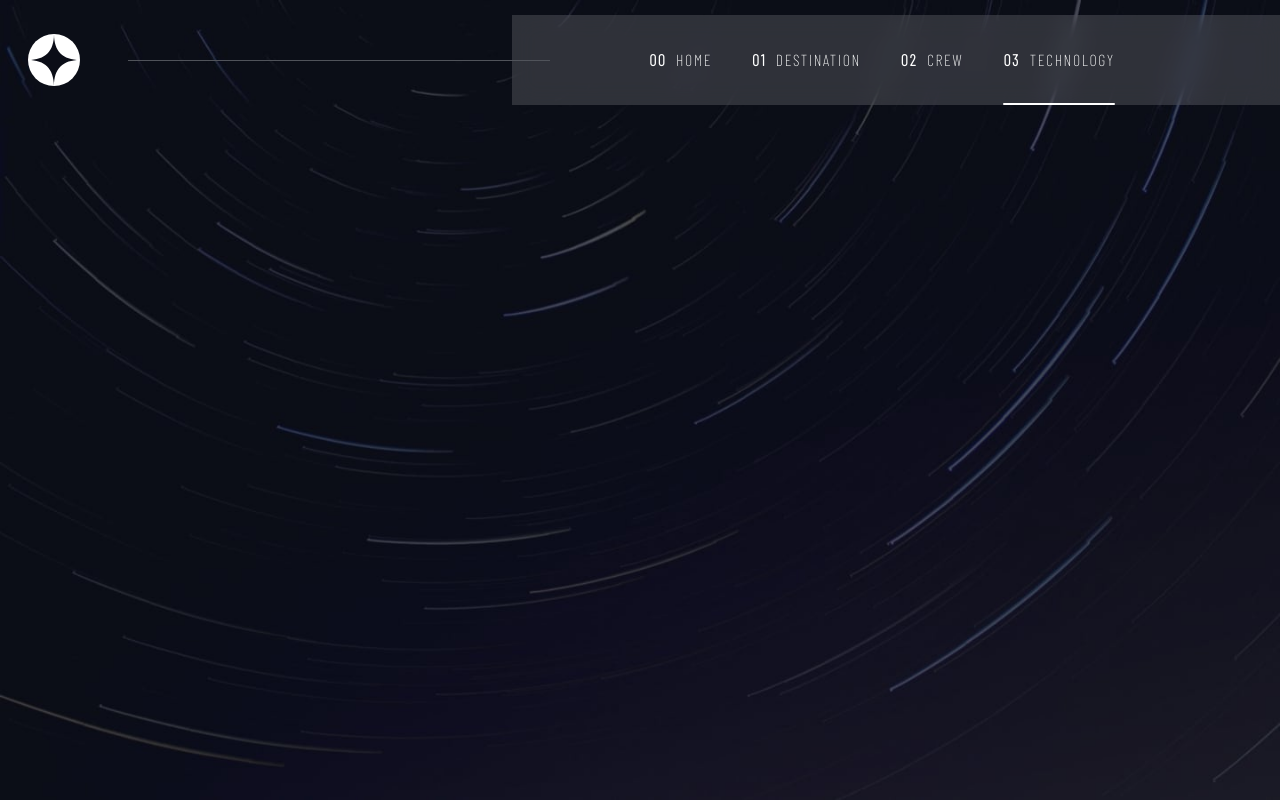
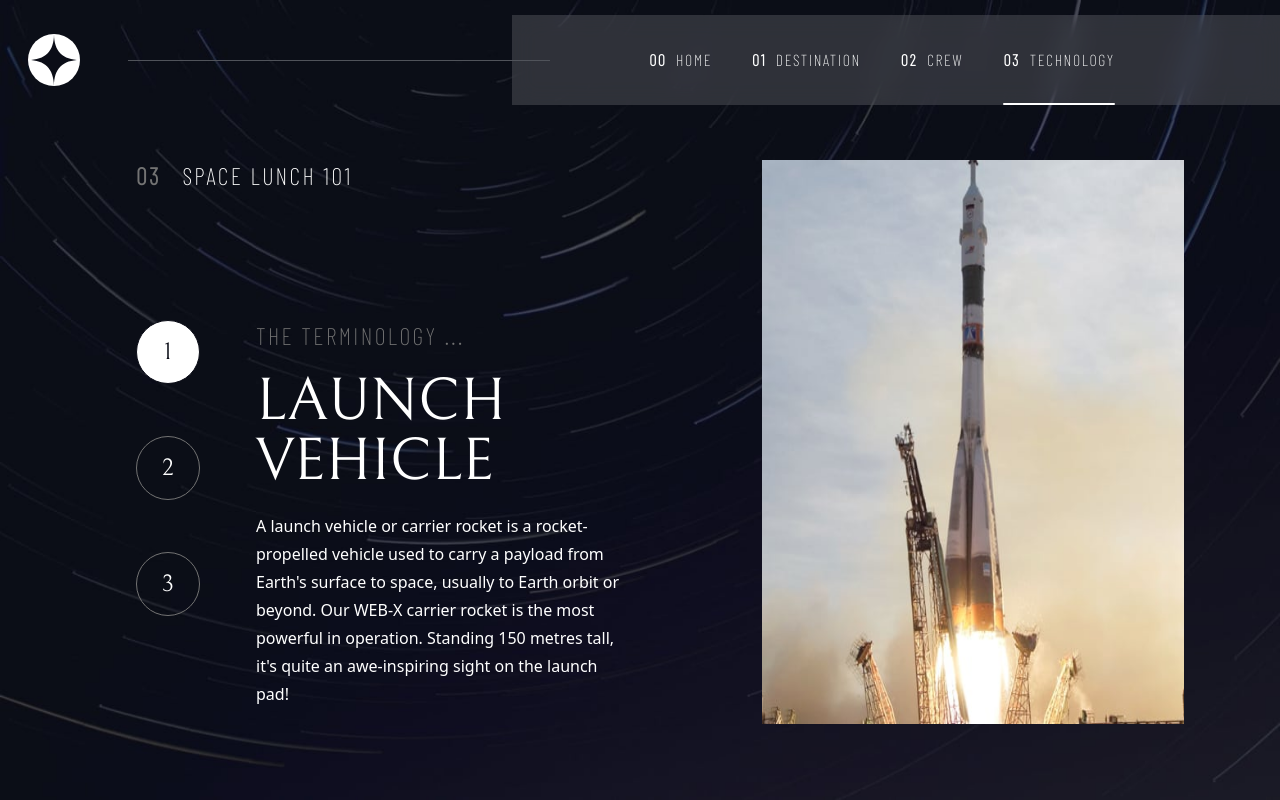
Before and after one commit to ALauraOliva/space-tourism-website, a Next.js app: page /technology in a window 1280 px wide. Built offline with nearby package versions, Linux system fonts and the light colour scheme.

Commit message:
tech page done
-animations
-logic
-show data
-reponsive

```diff
--- a/app/technology/technology.tsx
+++ b/app/technology/technology.tsx
@@ -7,7 +7,132 @@ import gsap from "gsap";
 import { useGSAP } from "@gsap/react";
 
 export default function Technology() {
+  const container = useRef<HTMLInputElement | null>(null);
+  const { technology } = data;
+  const [tech, setTech] = useState(technology[0]);
+  const { contextSafe } = useGSAP({ scope: container });
+  const changeTech = contextSafe(
+    (event: React.MouseEvent<HTMLButtonElement>) => {
+      const techSelected = technology.find(
+        (filterTech) => filterTech.name === event.currentTarget.value
+      );
+
+      gsap.fromTo(
+        "#gridTech>:not(h1, ul)",
+        {
+          delay: 0,
+          x: 0,
+        },
+        {
+          x: 100,
+          opacity: 0,
+          duration: 1.2,
+          ease: "circ.out",
+          onComplete: () => {
+            if (techSelected) {
+              setTech(techSelected);
+            }
+            gsap.fromTo(
+              "#gridTech>:not(h1, ul)",
+              {
+                delay: 0,
+                x: -30,
+                opacity: 0,
+              },
+              {
+                x: 0,
+                duration: 1.5,
+                opacity: 1,
+                ease: "slow",
+              }
+            );
+          },
+        }
+      );
+    }
+  );
+
+  useGSAP(
+    () => {
+      gsap.from("#gridTech", {
+        delay: 0,
+        duration: 2.5,
+        opacity: 0,
+        scale: 0.4,
+        ease: "circ.inOut",
+      });
+    },
+    { scope: container }
+  );
+
   return (
-    <main className="bg-technology-bg-sm w-screen md:bg-technology-bg-md lg:bg-technology-bg-lg bg-cover min-h-screen bg-bottom"></main>
+    <main
+      ref={container}
+      className="bg-technology-bg-sm w-screen md:bg-technology-bg-md lg:bg-technology-bg-lg bg-cover min-h-screen bg-bottom"
+    >
+      <div
+        id="gridTech"
+        className="grid grid-cols-[fit-content] grid-rows-[fit-content] gap-4 w-screen pt-[14vh] lg:min-h-fit lg:w-[85vw] m-auto lg:pt-[20vh]"
+      >
+        <h1 className="col-start-1 col-span-2 title text-center md:text-left md:pl-10 lg:col-span-2">
+          <span className="title-span">03</span>
+          &nbsp;&nbsp;&nbsp;Space lunch 101
+        </h1>
+
+        <div className="col-start-1 col-span-2 row-start-2 lg:col-start-3 lg:row-start-1 lg:row-span-3 lg:col-span-1 lg:w-[33vw]">
+          <Image
+            src={`/assets/technology/image-${tech.name
+              .replace(" ", "-")
+              .toLowerCase()}-landscape.jpg`}
+            alt={tech.name}
+            width={200}
+            height={200}
+            className="w-full lg:hidden" // Oculta la imagen en pantallas grandes (landscape)
+          />
+
+          <Image
+            src={`/assets/technology/image-${tech.name
+              .replace(" ", "-")
+              .toLowerCase()}-portrait.jpg`}
+            alt={tech.name}
+            width={200}
+            height={200}
+            className="w-full hidden lg:block lg:w-auto lg:h-full" // Oculta la imagen en pantallas pequeñas (portrait)
+          />
+        </div>
+
+        <ul
+          className="col-span-2 row-start-3 flex justify-center items-start gap-5 font-bellefair text-cream lg:col-start-1
+        lg:row-start-2 lg:flex-col lg:pl-10 lg:col-span-1 lg:justify-between lg:text-2xl lg:mt-28 lg:h-[37vh]"
+        >
+          {technology.map((techList, index) => (
+            <button
+              key={index}
+              value={techList.name}
+              onClick={changeTech}
+              className={`w-10 h-10 rounded-full my-5 border lg:my-0 lg:w-16 lg:h-16 ${
+                techList.name === tech.name
+                  ? "bg-cream text-blue"
+                  : "bg-transparent border-trueGray-500 hover:border-cream"
+              }`}
+            >
+              {index + 1}
+            </button>
+          ))}
+        </ul>
+
+        <div className="col-span-2 text-cream lg:col-start-2 lg:row-start-2 lg:col-span-1 lg:ml-10 lg:mt-28">
+          <h2 className="text-trueGray-500 font-barlow text-xl text-center tracking-widest lg:text-start lg:text-2xl">
+            THE TERMINOLOGY ...
+          </h2>
+          <h3 className="font-bellefair text-3xl text-cream uppercase text-center py-5 lg:text-start  lg:text-6xl md:text-4xl">
+            {tech.name}
+          </h3>
+          <p className="text-center w-3/4 mx-auto leading-7 font-thin mb-4 md:w-1/2 lg:text-start lg:m-0 lg:w-3/4 lg:mb-0">
+            {tech.description}
+          </p>
+        </div>
+      </div>
+    </main>
   );
 }
```
